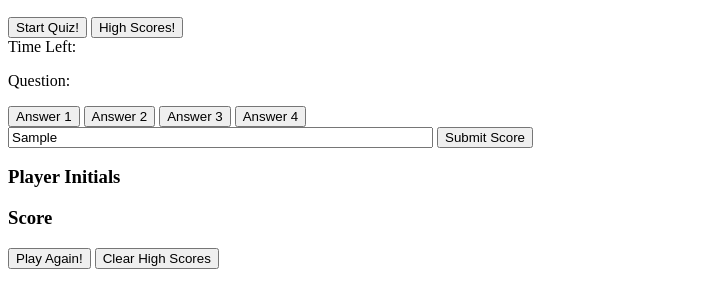
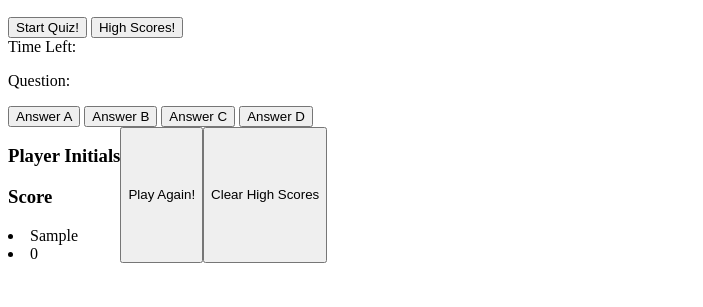
Before and after one commit to clhurlbut/Javascript_Quiz, a plain HTML site: page index.html in a window 1280 px wide. Both pictures are taken after typing "Sample" into the empty fields and a click on the button "Submit Score". Shown: the part 97-404 px from the top of the page, without its empty margins (0-703 px from the left). Drawn offline with Linux system fonts and the light colour scheme.

Commit message:
initial set up with javascript and html, no style at all

```diff
--- a/assets/js/script.js
+++ b/assets/js/script.js
@@ -1,6 +1,7 @@
 // mapping to all the elements on the page
 let startQuizCont = document.getElementById("start-container");
 let startQuizButton = document.getElementById("start-btn");
+let startButtonHighScore = document.getElementById("start-btn-highscore")
 let quizContainer = document.getElementById("quiz-container");
 let timerContainer = document.getElementById("timer-container");
 let questionsContainer = document.getElementById("questions-container");
@@ -18,6 +19,8 @@ let highScoreDisplayDiv = document.getElementById("high-score-display");
 let highScoreShowInitials = document.getElementById("high-score-initials");
 let highScoreShowScore = document.getElementById("high-score-score");
 let endButtons = document.getElementById("end-btns-container");
+let playAgainButton = document.getElementById("play-again");
+let resetHighScoresButton = document.getElementById("reset-high-score")
 // the array of questions for the quiz, this seemed to the best set up
 // to be able to check the answers back in a function
 let quizQuestions = [
@@ -122,7 +125,7 @@ timer = setInterval(function() {
 quizContainer.style.display = "block";
 }
 
-// function to show the score at the end of the quiz
+// function to show the score at the end of the quiz and remove the other html elements
 function showScore() {
     quizContainer.style.display = "none";
     endContainer.style.display = "flex";
@@ -131,7 +134,82 @@ function showScore() {
     endScore.innerHTML = "Wow! You got " + score + " out of " + quizQuestions.length + " questions correct!";
 
 }
-// function to check repsonses to answers
+
+// event for the submit button to run a function of submitting the
+// player initials and score into the array in local storage, then runs the
+// highscore display function
+
+submitScoreButton.addEventListener("click", function highscore(){
+    if(endScoreInitialsInput.value === "") {
+        alert("Please enter your initials!");
+        return false;
+    } else {
+        let savedScores = JSON.parse(localStorage.getItem("savedScores")) || [];
+        let currentPlayer = endScoreInitialsInput.value.trim();
+        let currentHighScore = {
+            name : currentPlayer,
+            score : score
+        };
+
+        endContainer.style.display = "none";
+        highScoreContainer.style.display = "flex";
+        highScoreDisplayDiv.style.display = "block";
+        endButtons.style.display = "flex";
+
+        savedScores.push(currentHighScore);
+        localStorage.setItem("savedScores", JSON.stringify(savedScores));
+        generateHighScores();
+
+
+    }
+});
+
+// function to pull up the highscores from the local storage
+
+function generateHighScores(){
+    highScoreShowInitials.innerHTML = "";
+    highScoreShowScore.innerHTML = "";
+    var highScores = JSON.parse(localStorage.getItem("savedScores")) || [];
+    for (i=0; i<highScores.length; i++) {
+        let newName = document.createElement("li");
+        let newScore = document.createElement("li");
+        newName.textContent = highScores[i].name;
+        newScore.textContent = highScores[i].score;
+        highScoreShowInitials.appendChild(newName);
+        highScoreShowScore.appendChild(newScore);
+    }
+
+}
+
+// function to display the high scores and hide all the other elements
+
+function displayHighScore(){
+    startQuizCont.style.display = "none";
+    endContainer.style.display = "none";
+    highScoreContainer.style.display = "flex";
+    highScoreDisplayDiv.style.display = "block";
+    endButtons.style.display = "flex";
+    generateHighScores();
+}
+
+// function to clear the localstorage and textContent
+
+function clearScore(){
+    window.localStorage.clear();
+    highScoreShowInitials.textContent = "";
+    highScoreShowScore.textContent = "";
+}
+
+// function to replay the quiz
+function replay(){
+    highScoreContainer.style.display = "none";
+    endContainer.style.display = "none";
+    startQuizCont.style.display = "flex";
+    timeLeft = 80;
+    score = 0;
+    currentQuestionArray = 0;
+}
+// function to check repsonses to answers, using the onclick in the html to run this function! thanks google!
 
 function checkAnswer(answer){
     correct = quizQuestions[currentQuestionArray].correctAnswer;
@@ -151,5 +229,4 @@ function checkAnswer(answer){
 }
 
 
-
 startQuizButton.addEventListener("click", startQuiz);
--- a/index.html
+++ b/index.html
@@ -14,16 +14,16 @@
     <h2>Javascript Quiz!</h2>
     <h2>This is a quiz to help test your knowledge on Javascript basics!</h2>
     <button id="start-btn">Start Quiz!</button>
-    <button id="start-btn-highscore">High Scores!</button>
+    <button id="start-btn-highscore" onclick="displayHighScore()">High Scores!</button>
     </div>
     <div id="quiz-container">
     <div id="timer-container">Time Left: </div>
     <div id="questions-container"><p>Question:</p></div>
 
-    <button id="ans-1" onclick="checkAnswer('a')">Answer 1</button>
-    <button id="ans-2" onclick="checkAnswer('b')">Answer 2</button>
-    <button id="ans-3" onclick="checkAnswer('c')">Answer 3</button>
-    <button id="ans-4" onclick="checkAnswer('d')">Answer 4</button>
+    <button id="ans-1" onclick="checkAnswer('a')">Answer A</button>
+    <button id="ans-2" onclick="checkAnswer('b')">Answer B</button>
+    <button id="ans-3" onclick="checkAnswer('c')">Answer C</button>
+    <button id="ans-4" onclick="checkAnswer('d')">Answer D</button>
     <div id="results-container"></div>
 </div>
 <div id="end-container">
@@ -41,8 +41,8 @@
         <div id="high-score-score"></div>
     </div>
     <div id="end-btns-container">
-        <button id="play-again">Play Again!</button>
-        <button id="reset-high-score">Clear High Scores</button>
+        <button id="play-again" onclick="replay()">Play Again!</button>
+        <button id="reset-high-score" onclick="clearScore()">Clear High Scores</button>
     </div>
 </div>
 </div>
```
